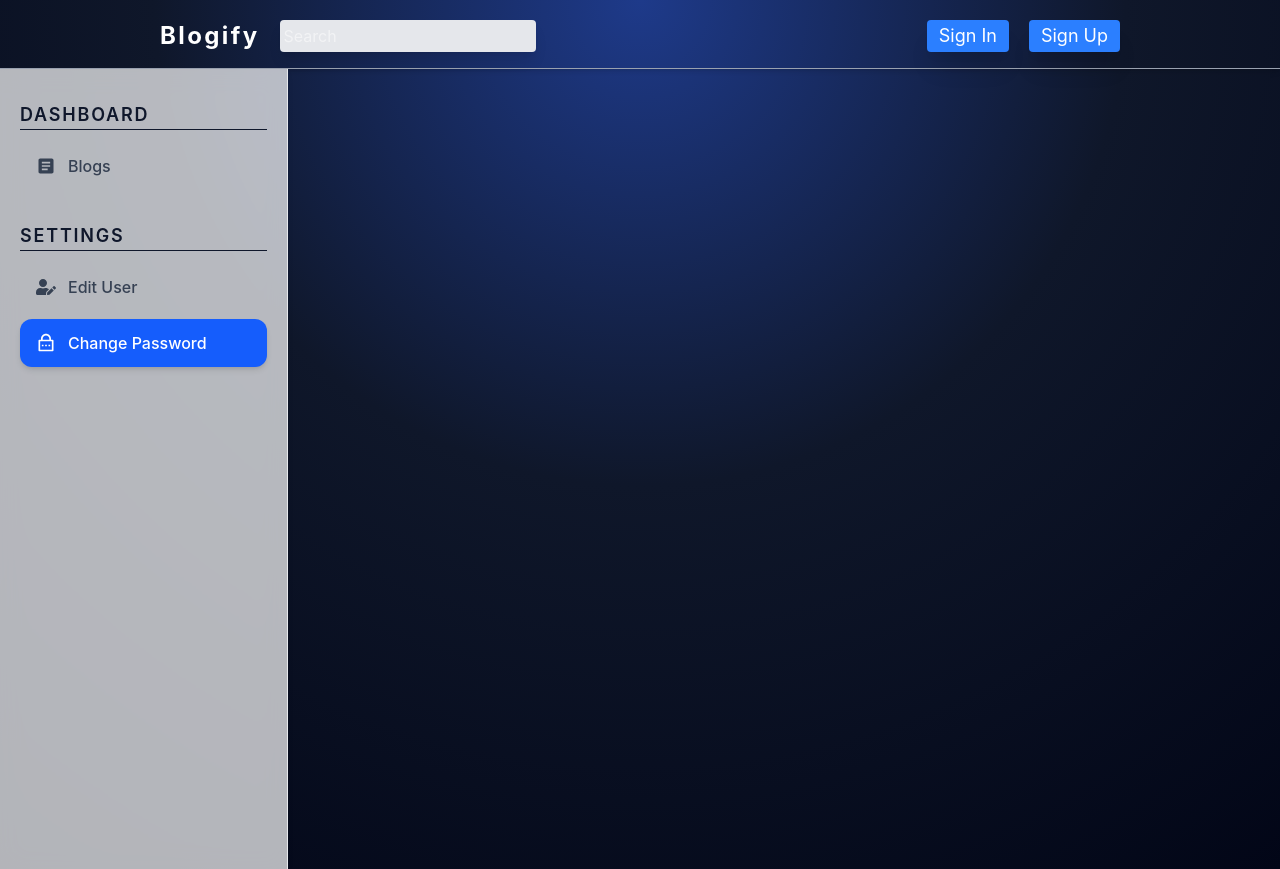
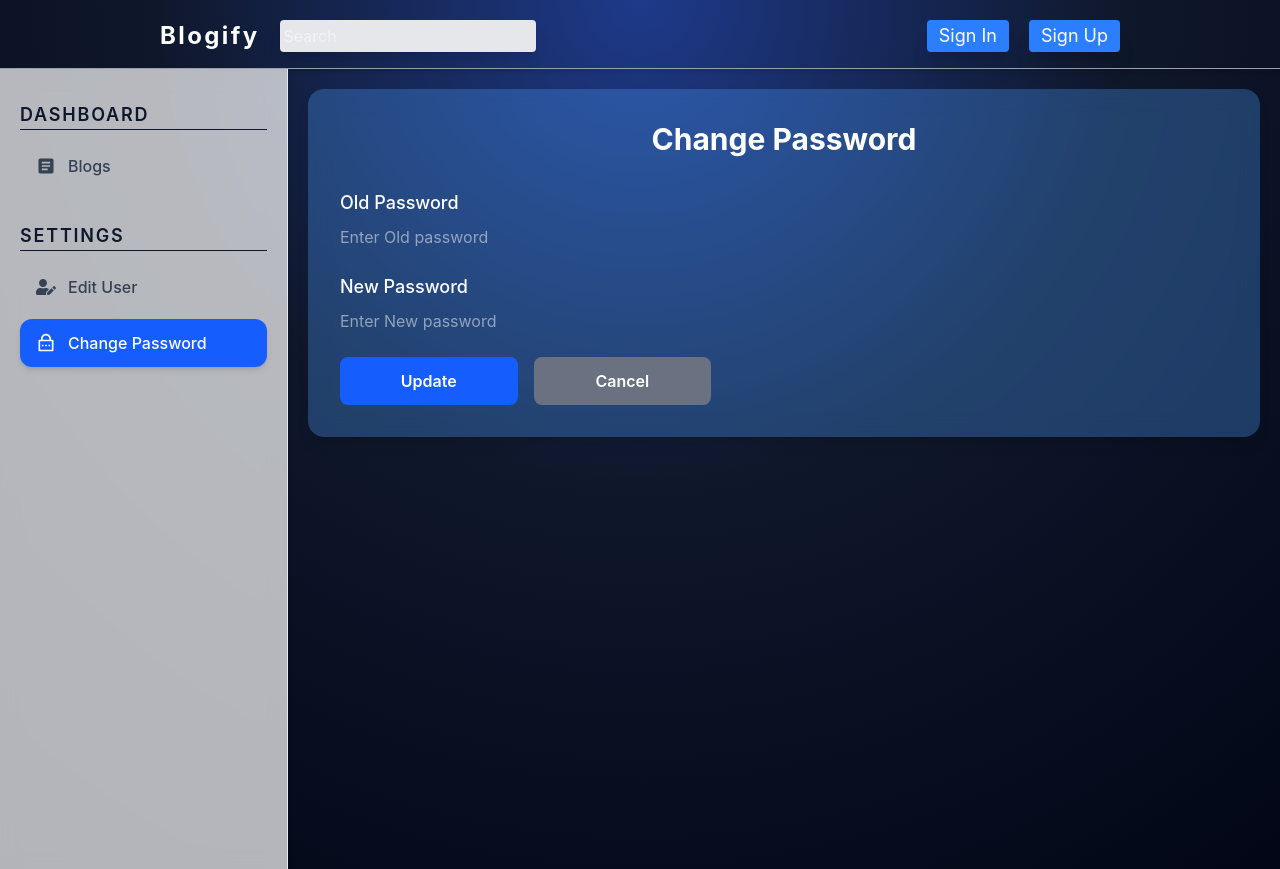
Before and after one commit to sakshi752/Blogify, a React app in the folder frontend/: page /settings/update-password in a window 1280 px wide. Built offline with nearby package versions, Linux system fonts and the light colour scheme; the HTML template or start-up script is replaced by a standard one.

Commit message:
frontend-commanFrom(edited it)-updateProfilePage-updatePwPage

```diff
--- a/frontend/src/Components/CommanForm/CommanForm.jsx
+++ b/frontend/src/Components/CommanForm/CommanForm.jsx
@@ -10,7 +10,11 @@ const CommanForm = ({
     validationSchema,
     onSubmit,
     fields,
-    buttonText,
+    formClassName = "",
+    inputContainerClassName = "",
+    inputClassName = "",
+    labelClassName = "",
+    buttons = []
 }) => {
     return (
         <Formik
@@ -20,10 +24,14 @@ const CommanForm = ({
             enableReinitialize
         >
             {({ setFieldValue }) => (
-                <Form>
+                <Form className={formClassName}>
+
                     {fields.map((field) => (
-                        <div key={field.name} className="mb-5 text-gray-700">
-                            <label className="block mb-2 text-sm font-medium text-gray-700">
+                        <div
+                            key={field.name}
+                            className={inputContainerClassName}
+                        >
+                            <label className={labelClassName}>
                                 {field.label}
                             </label>
 
@@ -37,14 +45,14 @@ const CommanForm = ({
                                             event.currentTarget.files[0]
                                         );
                                     }}
-                                    className="w-full"
+                                    className={inputClassName}
                                 />
                             ) : (
                                 <Field
                                     type={field.type}
                                     name={field.name}
                                     placeholder={field.placeholder}
-                                    className="w-full px-4 py-3 border border-gray-300 rounded-lg"
+                                    className={inputClassName}
                                 />
                             )}
 
@@ -56,14 +64,19 @@ const CommanForm = ({
                         </div>
                     ))}
 
-                    <div>
-                        <button
-                            type="submit"
-                            className="w-full bg-blue-600 hover:bg-blue-700 text-white py-3 rounded-lg font-semibold transition"
-                        >
-                            {buttonText}
-                        </button>
+
+                    <div className="flex gap-4">
+                        {buttons.map((button) => (
+                            <button
+                                key={button.text}
+                                type={button.type || "button"}
+                                className={button.className}
+                            >
+                                {button.text}
+                            </button>
+                        ))}
                     </div>
+
                 </Form>
             )}
         </Formik>
--- a/frontend/src/Components/Header.jsx
+++ b/frontend/src/Components/Header.jsx
@@ -1,16 +1,19 @@
 import React, { useEffect, useRef, useState } from 'react'
-import { useSelector } from 'react-redux';
+import { useDispatch, useSelector } from 'react-redux';
 import { NavLink, useNavigate } from 'react-router-dom'
 import { toast } from 'react-toastify';
 import ProfileMenu from './ProfileMenu/ProfileMenu';
 import { TfiWrite } from "react-icons/tfi";
 import { IoIosNotifications } from "react-icons/io";
+import { logout } from '../redux/features/auth/authSlice';
 
 const Header = () => {
   const { isAuthenticated, user, token } = useSelector(
     (state) => state.auth
   );
 
+  // const dispatch = useDispatch()
+  // dispatch(logout())
   const [isMenuOpen, setIsMenuOpen] = useState(false)
   const menuRef = useRef(null)
   useEffect(() => {
--- a/frontend/src/main.jsx
+++ b/frontend/src/main.jsx
@@ -86,9 +86,9 @@ const router = createBrowserRouter(
           <Route path="/write" element={<WriteBlog />} /> */}
 
           <Route path="settings">
-        <Route path="update-user" index element={<UpdateUserPage />} />
-        <Route path="update-password" element={<ChangePasswordPage />} />
-    </Route>
+            <Route path="update-user" index element={<UpdateUserPage />} />
+            <Route path="update-password" element={<ChangePasswordPage />} />
+          </Route>
 
         </Route>
       }
--- a/frontend/src/pages/ChangePasswordPage/ChangePasswordPage.jsx
+++ b/frontend/src/pages/ChangePasswordPage/ChangePasswordPage.jsx
@@ -1,8 +1,64 @@
-import React from 'react'
+import React, { useState } from 'react'
+import CommanForm from '../../Components/CommanForm/CommanForm'
+import {
+  Formik,
+  Form,
+  Field,
+  ErrorMessage,
+} from "formik";
+import * as Yup from "yup"
+import { updatePwFields } from '../../utils';
 
 const ChangePasswordPage = () => {
+  const [initialValues, setInitialValues] = useState({
+    oldPw: "",
+    newPw: ""
+  })
+  const [validationSchema, setValidationSchema] = useState(Yup.object({
+
+  }))
+  const onSubmit = (values) => {
+
+  }
   return (
-    <div>
+    <div className='max-w-7xl mx-auto bg-blue-400/30 backdrop-blur-md rounded-2xl shadow-lg p-8'>
+      <div className="text-3xl font-bold mb-8 text-center">
+        <h1>Change Password</h1>
+      </div>
+
+
+      <div className=''>
+        <CommanForm
+          initialValues={initialValues}
+          validationSchema={validationSchema}
+          onSubmit={onSubmit}
+          fields={updatePwFields}
+          buttonText={"Update"}
+          formClassName="space-y-6 text-white"
+          inputContainerClassName=""
+          labelClassName="block mb-2 text-lg font-medium"
+          inputClassName="w-[50%]"
+          buttonClassName="w-[20%] bg-blue-600 hover:bg-blue-700 text-white py-3 rounded-lg font-semibold transition"
+          buttons={[
+            {
+              text: "Update",
+              type: "submit",
+              className:
+                "w-[20%] bg-blue-600 hover:bg-blue-700 text-white py-3 rounded-lg font-semibold",
+              onClick:onSubmit
+            },
+            {
+              text: "Cancel",
+              type: "button",
+              onClick: () => console.log("cancel clicked"),
+              className:
+                "w-[20%] bg-gray-500 hover:bg-gray-600 text-white py-3 rounded-lg font-semibold"
+            }
+          ]}
+        />
+      </div>
+
+
 
     </div>
   )
--- a/frontend/src/pages/LoginAndRegisterPage/LoginRegisterPage.jsx
+++ b/frontend/src/pages/LoginAndRegisterPage/LoginRegisterPage.jsx
@@ -88,6 +88,20 @@ const LoginRegisterPage = () => {
           onSubmit={onSubmit}
           fields={isLogin ? loginFields : registerFields}
           buttonText={isLogin ? "Login" : "Register"}
+          inputContainerClassName="mb-5 text-gray-700"
+          inputClassName="w-full"
+          buttonClassName="w-full bg-blue-600 hover:bg-blue-700 text-white py-3 rounded-lg font-semibold transition"
+          labelClassName="block mb-2 text-sm font-medium text-gray-700"
+          buttons={
+            [
+              {
+              text: `${isLogin ? "Login" : "Register"}`,
+              type: "submit",
+              className:
+                "w-[20%] bg-blue-600 hover:bg-blue-700 text-white py-3 rounded-lg font-semibold"
+            }
+            ]
+          }
         />
 
         {/* Divider */}
--- a/frontend/src/pages/UpdateUserPage/UpdateUserPage.jsx
+++ b/frontend/src/pages/UpdateUserPage/UpdateUserPage.jsx
@@ -1,8 +1,89 @@
-import React from 'react'
+import React, { useState } from 'react'
+import { useSelector } from 'react-redux';
+import {
+  Formik,
+  Form,
+  Field,
+  ErrorMessage,
+} from "formik";
+import * as Yup from "yup"
+import CommanForm from '../../Components/CommanForm/CommanForm';
+import { updateUserFields } from '../../utils';
 
 const UpdateUserPage = () => {
+  const { user, token } = useSelector(
+    (state) => state.auth
+  );
+  console.log("user ", user)
+  const [initialValues, setInitialValues] = useState({
+    fullname: user.fullname,
+    bio: user.bio,
+    email: user.email,
+    username: user.username,
+  })
+  const [validationSchema, setValidationSchema] = useState(Yup.object({
+    fullname: Yup.string().required("Required"),
+    username: Yup.string().required("Required"),
+    email: Yup.string().email().required("Required"),
+  }))
+  const onSubmit = async (values)=>{
+
+  }
   return (
-    <div>
+
+    <div className='max-w-7xl mx-auto bg-blue-400/30 backdrop-blur-md rounded-2xl shadow-lg p-8'>
+      <div className="text-3xl font-bold mb-8 text-center">
+        <h1>Update your profile</h1>
+      </div>
+
+
+      <div className='grid grid-cols-1 lg:grid-cols-3'>
+        {/* left */}
+        <div className='flex flex-col'>
+          <div>
+            <img src={user.avatar} alt={user.fullname} className='w-32 h-32 rounded object-cover' loading='eager' />
+          </div>
+          <label className="mt-6 cursor-pointer">
+
+            <span className="bg-blue-600 text-white px-5 py-2 rounded-lg hover:bg-blue-700 transition">
+              Change Photo
+            </span>
+
+            <input
+              type="file"
+              className="hidden"
+            />
+
+          </label>
+
+        </div>
+        {/* right */}
+        <div className='lg:col-span-2'>
+          <CommanForm
+            initialValues={initialValues}
+            validationSchema={validationSchema}
+            onSubmit={onSubmit}
+            fields={updateUserFields}
+             buttons={[
+            {
+              text: "Update",
+              type: "submit",
+              className:
+                "w-[20%] bg-blue-600 hover:bg-blue-700 text-white py-3 rounded-lg font-semibold",
+              onClick:onSubmit
+            },
+            {
+              text: "Cancel",
+              type: "button",
+              onClick: () => console.log("cancel clicked"),
+              className:
+                "w-[20%] bg-gray-500 hover:bg-gray-600 text-white py-3 rounded-lg font-semibold"
+            }
+          ]}
+          />
+        </div>
+      </div>
+
 
     </div>
   )
--- a/frontend/src/utils.js
+++ b/frontend/src/utils.js
@@ -32,7 +32,7 @@ export const registerFields = [
     {
         name: "email",
         label: "Email",
-        type: "text",
+        type: "email",
         placeholder: "Enter email"
     },
     {
@@ -52,6 +52,48 @@ export const registerFields = [
         label: "Avatar",
         type: "file",
         accept: "image/*"
+    }
+]
+
+export const updateUserFields = [
+    {
+        name: "fullname",
+        label: "Fullname",
+        type: "text",
+        placeholder: "Enter fullname"
+    },
+    {
+        name: "username",
+        label: "Username",
+        type: "text",
+        placeholder: "Enter Username"
+    },
+    {
+        name: "email",
+        label: "Email",
+        type: "email",
+        placeholder: "Enter email"
+    },
+    {
+        name:"bio",
+        label:"Bio",
+        type:"text",
+        placeholder:"Enter bio"
+    }
+]
+
+export const updatePwFields = [
+    {
+        name: "old-password",
+        label: "Old Password",
+        type: "password",
+        placeholder: "Enter Old password"
+    },
+    {
+        name: "new-password",
+        label: "New Password",
+        type: "password",
+        placeholder: "Enter New password"
     }
 ]
 
```
